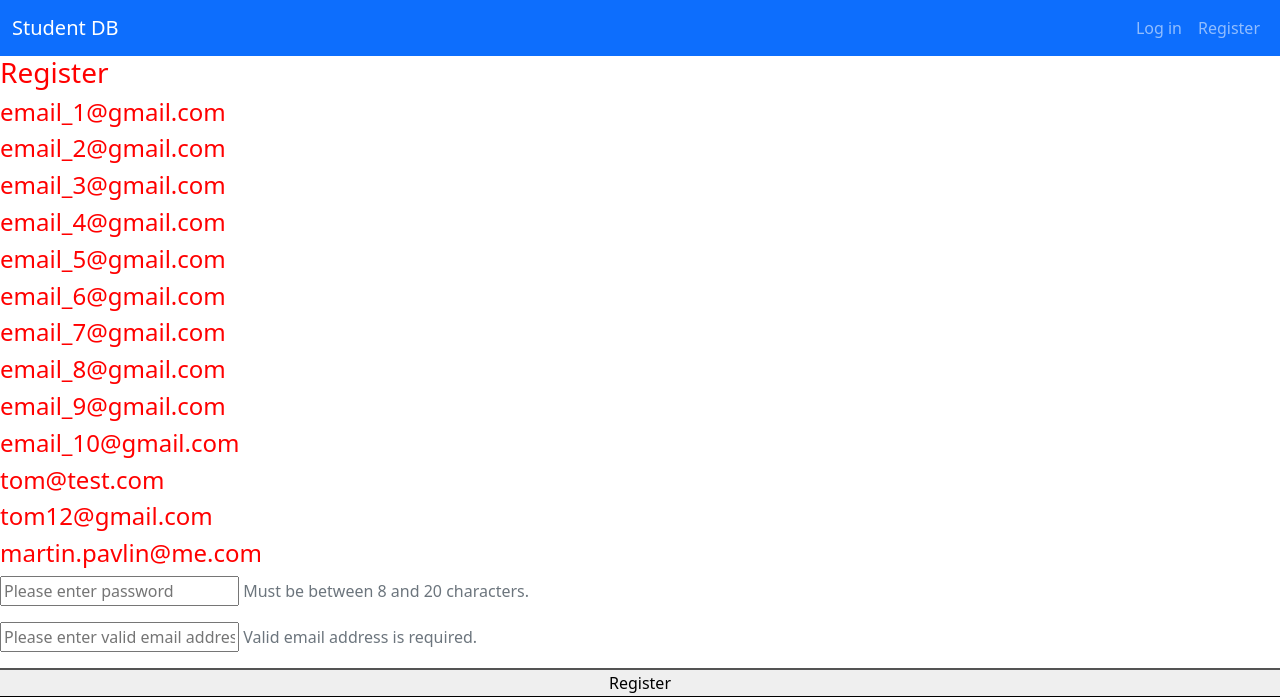
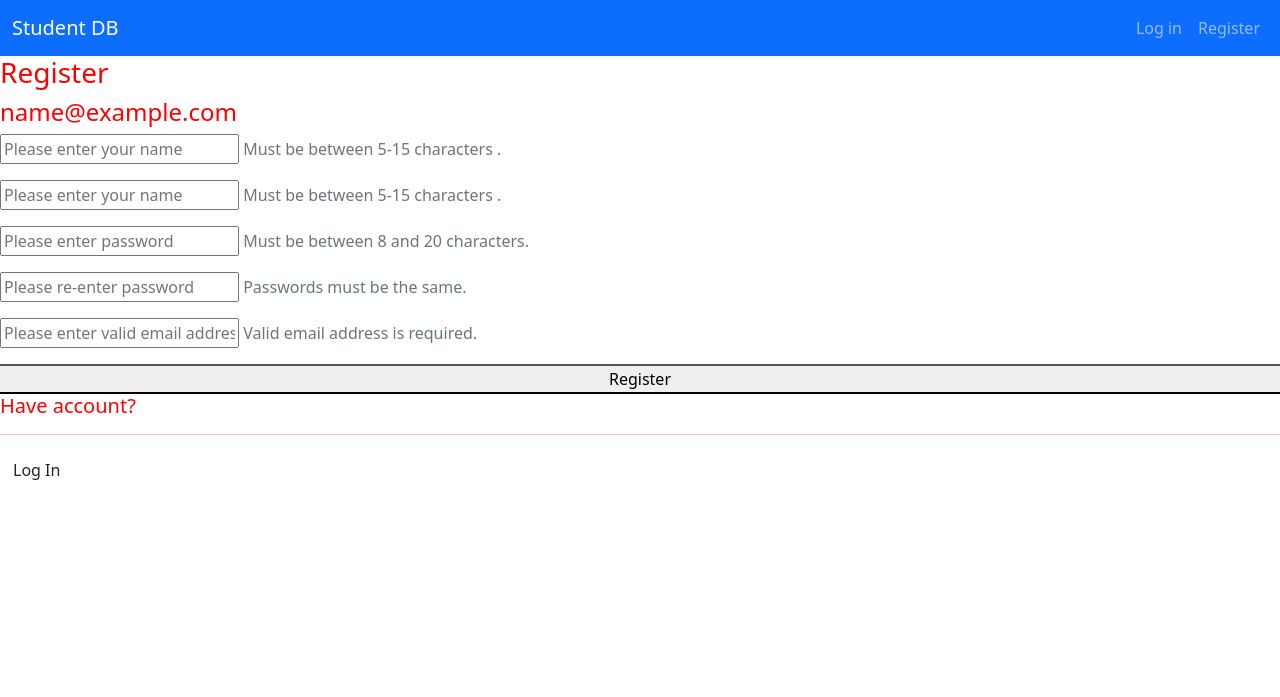
Before and after one commit to Martin-ITT/DevOps-Fundamental-Project, a Flask app: template templates/register.html in a window 1280 px wide. Shown: the top 697 px of the page. After the commit the page ends 480 px from the top, so only its background shows below. Run offline with Flask 2, Linux system fonts and the light colour scheme; the template is opened without the code that fills it: values that come from a table or form of the project are taken from there, others are empty; data comes from the database, SQL or seed files in the repository; both versions use the stored data as it was after the commit; tables that the repository leaves empty hold one stand-in row (values such as "Sample post").

Commit message:
registration functionality complete

```diff
--- a/app.py
+++ b/app.py
@@ -2,10 +2,6 @@
 import os
 if os.path.exists("env.py"):
     import env
-'''
-if __name__ == "__main__":
-    app.run(debug=True, host='0.0.0.0', port=5000)
-'''
 
 if __name__ == "__main__":
     app.run(host=os.environ.get("IP"),
--- a/application/__init__.py
+++ b/application/__init__.py
@@ -6,7 +6,7 @@
 
 app = Flask(__name__, template_folder='../templates', static_folder='../static')
 
-app.config["SQLALCHEMY_DATABASE_URI"] = "sqlite:///data.db"
+app.config["SQLALCHEMY_DATABASE_URI"] = os.environ.get("SQLALCHEMY_DATABASE_URI")
 app.config['SQLALCHEMY_TRACK_MODIFICATIONS'] = False
 app.secret_key = os.environ.get("SECRET_KEY")
 
--- a/application/forms.py
+++ b/application/forms.py
@@ -1,4 +1,4 @@
-from werkzeug.security import generate_password_hash, check_password_hash
+# from werkzeug.security import generate_password_hash, check_password_hash
 from flask_wtf import FlaskForm
 from wtforms import StringField, PasswordField
 from wtforms import validators
@@ -7,19 +7,25 @@
 
 # user registration forms
 class RegistrationForm(FlaskForm):
-    '''
-    user_name = StringField('user_name', validators=[DataRequired(), Length(
-        min=5, max=15, message='Name must be between \
+
+    user_fname = StringField('user_fname', validators=[DataRequired(), Length(
+        min=2, max=30, message='Name must be between \
             %(min)d and %(max)d characters long')])
-    '''
+
+    user_lname = StringField('user_lname', validators=[DataRequired(), Length(
+            min=2, max=30, message='Name must be between \
+                %(min)d and %(max)d characters long')])
+
     user_password = PasswordField(
         'user_password', validators=[DataRequired(), Length(
             min=8, max=20, message='Password must be between  %(min)d and \
                 %(max)d characters long.')])
-    '''
+
     check_password = PasswordField(
         'check_password', validators=[EqualTo(
             'user_password', message="Passwords don't match")])
-    '''
+
     user_email = StringField(
-        'user_email', validators=[InputRequired(), Email(), Length(max=40), Regexp('^[a-zA-Z0-9+_.-]+@[a-zA-Z0-9.-]+$', message="Invalid characters in email address.")])
+        'user_email', validators=[InputRequired(), Email(), Length(max=40), Regexp(
+            '^[a-zA-Z0-9+_.-]+@[a-zA-Z0-9.-]+$',
+            message="Invalid characters in email address.")])
--- a/templates/register.html
+++ b/templates/register.html
@@ -12,8 +12,32 @@
                 <div class="row">
                     <form class="col s12" method="POST" action="{{ url_for('register') }}">
                         {{ form.csrf_token }}
-                        <!-- username -->
-
+                        <!-- user fname -->
+                        <div class="row">
+                            <div class="input-field col s12 left-align">
+                                <i class="fas fa-user-plus prefix white-text"></i>
+                                {{ form.user_fname(placeholder="Please enter your name") }}
+                                <span class="text-muted grey-text">Must be between 5-15 characters .</span>
+                                <ul>
+                                    {% for error in form.user_fname.errors %}
+                                    <li style="color:red;">{{ error }}</li>
+                                    {% endfor %}
+                                </ul>
+                            </div>
+                        </div>
+                        <!-- user lname -->
+                        <div class="row">
+                            <div class="input-field col s12 left-align">
+                                <i class="fas fa-user-plus prefix white-text"></i>
+                                {{ form.user_lname(placeholder="Please enter your name") }}
+                                <span class="text-muted grey-text">Must be between 5-15 characters .</span>
+                                <ul>
+                                    {% for error in form.user_lname.errors %}
+                                    <li style="color:red;">{{ error }}</li>
+                                    {% endfor %}
+                                </ul>
+                            </div>
+                        </div>
                         <!-- password -->
                         <div class="row">
                             <div class=" input-field col s12 left-align">
@@ -28,7 +52,18 @@
                             </div>
                         </div>
                         <!-- password chceck -->
-
+                        <div class="row">
+                            <div class="input-field col s12 left-align">
+                                <i class="fas fa-lock prefix white-text"></i>
+                                {{ form.check_password(placeholder="Please re-enter password") }}
+                                <span class="text-muted grey-text">Passwords must be the same.</span>
+                                <ul>
+                                    {% for error in form.check_password.errors %}
+                                    <li style="color:red;">{{ error }}</li>
+                                    {% endfor %}
+                                </ul>
+                            </div>
+                        </div>
                         <!-- email -->
                         <div class="row">
                             <div class="input-field col s12 left-align">
```
Also changed, not shown: application/routes.py (+9 -10 lines), application/data.db.
